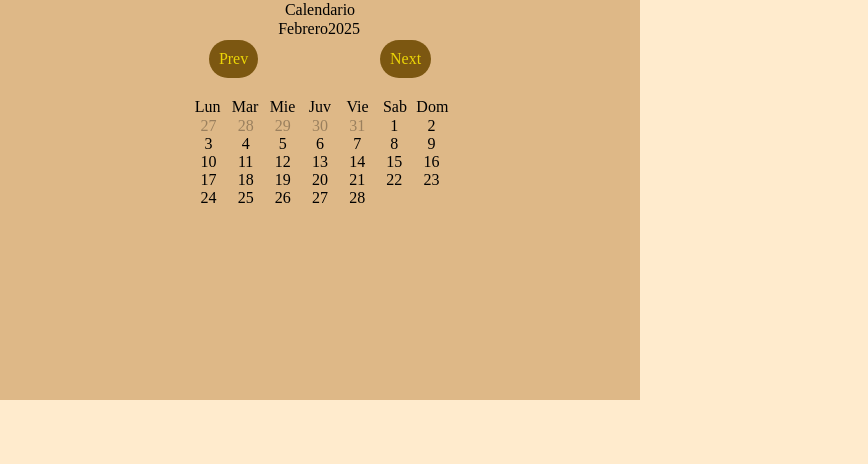
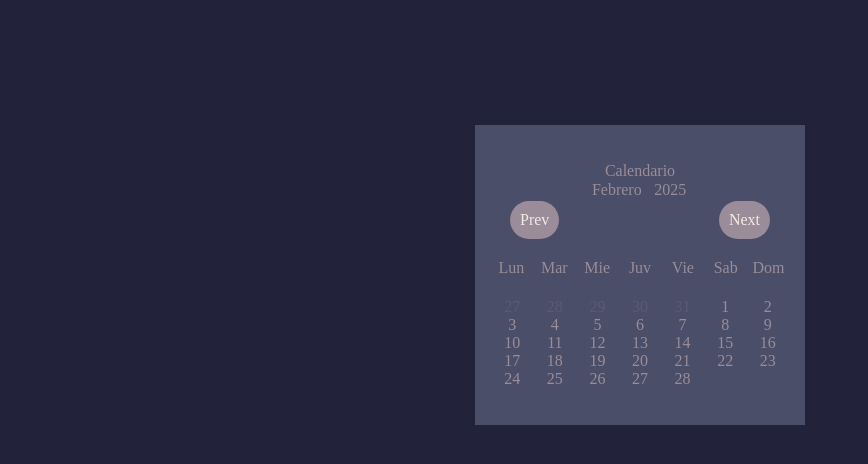
Before and after one commit to Skyvlor/Calendario, a plain HTML site: page index.html in a window 1280 px wide. Shown: the whole page, without its empty margins (0-868 px from the left). Drawn offline with Linux system fonts and the light colour scheme.

Commit message:
cambio de estilos

```diff
--- a/Vista/style.css
+++ b/Vista/style.css
@@ -1,28 +1,31 @@
 body {
+  min-height: 100vh;
+  min-width: 100vw;
   margin: 0px;
   padding: 0px;
-  background-color: blanchedalmond;
-  width: 100vw;
-  height: 100vh;
+  background-color: #22223b;
+  /*width: 100vw;
+  height: 100vh;*/
   display: grid;
-  position: absolute;
+
+  color: #9a8c98;
+  place-items: center;
 }
 
 #Calendario {
-  width: 50vw;
-  height: 50vh;
+  min-height: 300px;
+  min-width: 330px;
   border-collapse: collapse;
   margin: 0px;
   padding: 0px;
   font-size: 16px;
+  place-items: center;
   text-align: center;
   display: grid;
-  grid-template-rows: repeat(3, 1fr);
-  background-color: burlywood;
-
+  /*grid-template-rows: repeat(3, 1fr);*/
+  background-color: #4a4e69;
   border: 0px;
-  justify-items: center;
-  padding-top: 0px;
+  /*justify-items: center;*/
 }
 
 .weekDays {
@@ -30,14 +33,19 @@ body {
   margin: 0px;
   display: grid;
   grid-template-columns: repeat(7, 1fr);
+  margin-bottom: 20px;
 }
 
 .calendarinfo {
+  min-width: 300px;
+  font-size: medium;
   margin: 0px;
   padding: 0px;
   display: flex;
   justify-items: auto;
   justify-content: space-between;
+  /*width: auto;
+  height: auto;*/
 }
 
 .calendarinfo td {
@@ -49,15 +57,20 @@ body {
 }
 
 .flecha {
-  background-color: rgb(124, 87, 17);
+  background-color: #9a8c98;
   padding: 10px;
   margin: 20px;
   border-radius: 20px;
-  color: rgb(236, 213, 7);
+  color: #f2e9e4;
+}
+
+.flecha:hover {
+  background-color: #c9ada7;
 }
 .lastdays {
-  opacity: 0.3;
+  opacity: 0.2;
 }
+
 #dates {
   display: grid;
   grid-template-columns: repeat(7, 1fr);
```
